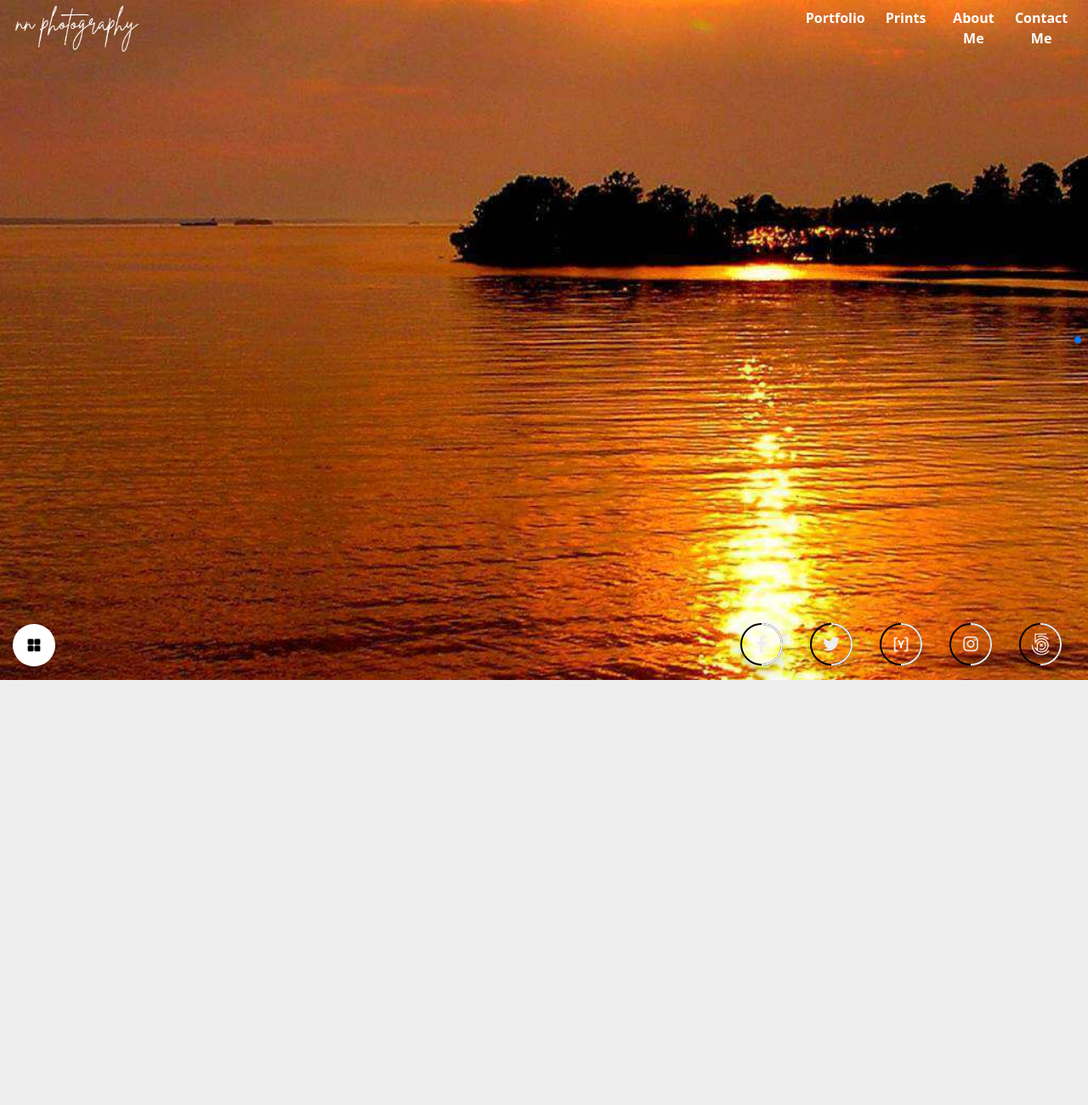
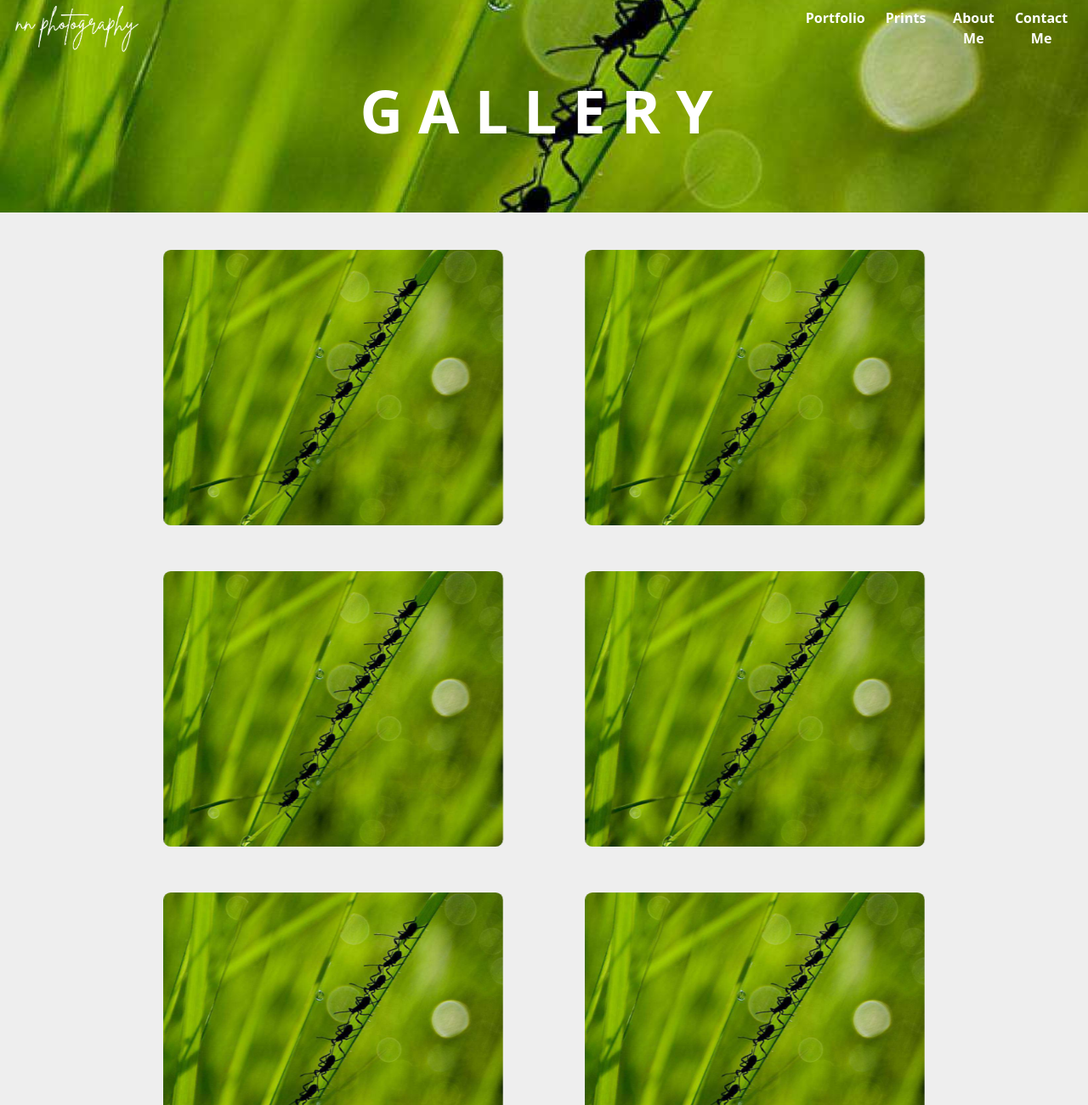
Before and after one commit to nagpalnitesh/nnphotography, a React (Create React App) app: page /gallery in a window 1280 px wide. Shown: the top 1300 px of the page at 85% size. Before the commit the page ends 800 px from the top, so only its background shows below. Built offline with nearby package versions, Linux system fonts and the light colour scheme.

Commit message:
latest commit

```diff
--- a/src/Routers.jsx
+++ b/src/Routers.jsx
@@ -1,7 +1,8 @@
 import React from "react";
 import { BrowserRouter, Route, Routes } from "react-router-dom";
-import Navbar from "./components/Navbar";
+// import Navbar from "./components/Navbar";
 import Home from "./screens/Home";
+import Gallery from "./screens/Gallery";
 
 const Routers = () => {
   return (
@@ -9,8 +10,19 @@ const Routers = () => {
       <div>
         <div className="wrapper">
           <div className="content">
-            <div>{/* Routes */}</div>
-            <Home />
+            <div>
+              {/* Routes */}
+              <Routes>
+                {/* Home */}
+                <Route exact path="/" element={<Home />} />
+                {/* Gallery */}
+                <Route exact path="/gallery" element={<Gallery />} />
+                {/* About Me */}
+                <Route exact path="/about-me" element={<Home />} />
+                {/* Contact Me */}
+                <Route exact path="/contact-me" element={<Home />} />
+              </Routes>
+            </div>
           </div>
           {/* <div className="footer">
             <h1>Footer</h1>
--- a/src/components/Footer.jsx
+++ b/src/components/Footer.jsx
@@ -0,0 +1,11 @@
+import React from "react";
+
+const Footer = () => {
+  return (
+    <div className="footer">
+      <h1>Footer</h1>
+    </div>
+  );
+};
+
+export default Footer;
--- /dev/null
+++ b/src/components/PageHeader.jsx
@@ -0,0 +1,22 @@
+import React from "react";
+
+const PageHeader = ({ pageName, headerImg }) => {
+  //   console.log(pageName, headerStyle);
+  return (
+    <>
+      <div className="gallery-header">
+        <div
+          className="gallery-header-img"
+          style={{
+            backgroundImage: `url(${headerImg})`,
+          }}
+        >
+          {/* <img src={HeaderImg} alt="" /> */}
+          <h1 className="gallery-header-text">{pageName}</h1>
+        </div>
+      </div>
+    </>
+  );
+};
+
+export default PageHeader;
--- a/src/index.css
+++ b/src/index.css
@@ -539,3 +539,92 @@ body {
 .w-condition-invisible {
   display: none !important;
 }
+
+/* Gallery */
+.gallery {
+  position: relative;
+}
+
+.gallery-header {
+  position: absolute;
+  top: 0;
+  bottom: 0;
+  left: 0;
+  right: 0;
+}
+
+.gallery-header-img {
+  width: 100%;
+  height: 250px;
+  background-repeat: no-repeat;
+  background-size: cover;
+  background-position: 0px, 0px, 50%, 50%;
+}
+
+.gallery-header-text {
+  /* margin-top: 16px;
+  margin-bottom: 16px; */
+  font-size: 70px;
+  line-height: 80px;
+  font-weight: 700;
+  text-transform: uppercase;
+  letter-spacing: 18px;
+  position: relative;
+  z-index: 1;
+  text-align: center;
+  /* max-width: 970px; */
+  width: 100%;
+  height: 100%;
+  padding: 90px 0 0 0;
+  color: white;
+}
+
+.gallery-section-text {
+  margin: 10% 0 0 0;
+  /* background-color: red; */
+  text-align: center;
+}
+
+.gallery-section {
+  /* background-color: red; */
+  /* margin-top: 10px; */
+  display: flex;
+  /* margin-bottom: 20px; */
+  flex-wrap: wrap;
+  padding: 1em;
+  width: 80%;
+  margin: auto;
+}
+
+.gallery-list-item {
+  display: flex;
+  width: 400px;
+  padding: 15px 10px;
+  -webkit-box-flex: 0;
+  flex: 0 auto;
+  margin: 1.5em auto;
+  /* background-color: rebeccapurple; */
+  border-radius: 0.5em;
+}
+
+.gallery-card {
+  width: 400px;
+  box-shadow: 0 1px 2px 0 rgba(0, 0, 0, 0.12);
+  /* opacity: 0.2; */
+  margin: auto;
+}
+
+.gallery-card-img {
+  height: 300px;
+  width: 370px;
+  background-position: 50%, 50%;
+  background-size: cover;
+  background-repeat: no-repeat;
+  border-radius: 0.5em;
+  margin: auto;
+}
+
+.call-to-action {
+  background-color: goldenrod;
+  margin: 10px 0;
+}
--- a/src/screens/Gallery.jsx
+++ b/src/screens/Gallery.jsx
@@ -0,0 +1,147 @@
+import React from "react";
+import Navbar from "../components/Navbar";
+
+import HeaderImg from "../assets/images/nature-1.jpg";
+import PageHeader from "../components/PageHeader";
+import Footer from "../components/Footer";
+
+const Gallery = () => {
+  return (
+    <div className="gallery">
+      <Navbar />
+      {/* TODO: parallax background with overlay */}
+      <div className="gallery-page-header">
+        <PageHeader
+          pageName={"Gallery"}
+          // headerStyle={"gallery-header-img"}
+          headerImg={HeaderImg}
+        />
+      </div>
+      {/* <div className="gallery-header">
+        <div className="gallery-header-img">
+          <h1 className="gallery-header-text">Gallery</h1>
+        </div>
+      </div> */}
+      {/* Gallery-Tagline */}
+      <div className="gallery-section-text">
+        <h1>Hello WOrld</h1>
+      </div>
+      {/* Gallery Section */}
+      <div className="gallery-section">
+        {/* Gallery Cards */}
+        <div className="gallery-list-item">
+          <a href="/" className="gallery-card w-inline-block">
+            <div className="card-img-container">
+              {/* <img src={HeaderImg} alt="" className="img-hover-icon" /> */}
+              <div
+                style={{
+                  backgroundImage: `url(${HeaderImg})`,
+                  transformStyle: "preserve-3d",
+                  opacity: "1",
+                  transform:
+                    "translate3d(0px, 0px, 0px) scale3d(1.08, 1.08, 1) rotateX(0deg) rotateY(0deg) rotateZ(0deg) skew(0deg, 0deg)",
+                }}
+                className="gallery-card-img"
+              ></div>
+            </div>
+          </a>
+        </div>
+        <div className="gallery-list-item">
+          <a href="/" className="gallery-card w-inline-block">
+            <div className="card-img-container">
+              {/* <img src={HeaderImg} alt="" className="img-hover-icon" /> */}
+              <div
+                style={{
+                  backgroundImage: `url(${HeaderImg})`,
+                  transformStyle: "preserve-3d",
+                  opacity: "1",
+                  transform:
+                    "translate3d(0px, 0px, 0px) scale3d(1.08, 1.08, 1) rotateX(0deg) rotateY(0deg) rotateZ(0deg) skew(0deg, 0deg)",
+                }}
+                className="gallery-card-img"
+              ></div>
+            </div>
+          </a>
+        </div>
+        <div className="gallery-list-item">
+          <a href="/" className="gallery-card w-inline-block">
+            <div className="card-img-container">
+              {/* <img src={HeaderImg} alt="" className="img-hover-icon" /> */}
+              <div
+                style={{
+                  backgroundImage: `url(${HeaderImg})`,
+                  transformStyle: "preserve-3d",
+                  opacity: "1",
+                  transform:
+                    "translate3d(0px, 0px, 0px) scale3d(1.08, 1.08, 1) rotateX(0deg) rotateY(0deg) rotateZ(0deg) skew(0deg, 0deg)",
+                }}
+                className="gallery-card-img"
+              ></div>
+            </div>
+          </a>
+        </div>
+        <div className="gallery-list-item">
+          <a href="/" className="gallery-card w-inline-block">
+            <div className="card-img-container">
+              {/* <img src={HeaderImg} alt="" className="img-hover-icon" /> */}
+              <div
+                style={{
+                  backgroundImage: `url(${HeaderImg})`,
+                  transformStyle: "preserve-3d",
+                  opacity: "1",
+                  transform:
+                    "translate3d(0px, 0px, 0px) scale3d(1.08, 1.08, 1) rotateX(0deg) rotateY(0deg) rotateZ(0deg) skew(0deg, 0deg)",
+                }}
+                className="gallery-card-img"
+              ></div>
+            </div>
+          </a>
+        </div>
+        <div className="gallery-list-item">
+          <a href="/" className="gallery-card w-inline-block">
+            <div className="card-img-container">
+              {/* <img src={HeaderImg} alt="" className="img-hover-icon" /> */}
+              <div
+                style={{
+                  backgroundImage: `url(${HeaderImg})`,
+                  transformStyle: "preserve-3d",
+                  opacity: "1",
+                  transform:
+                    "translate3d(0px, 0px, 0px) scale3d(1.08, 1.08, 1) rotateX(0deg) rotateY(0deg) rotateZ(0deg) skew(0deg, 0deg)",
+                }}
+                className="gallery-card-img"
+              ></div>
+            </div>
+          </a>
+        </div>
+        <div className="gallery-list-item">
+          <a href="/" className="gallery-card w-inline-block">
+            <div className="card-img-container">
+              {/* <img src={HeaderImg} alt="" className="img-hover-icon" /> */}
+              <div
+                style={{
+                  backgroundImage: `url(${HeaderImg})`,
+                  transformStyle: "preserve-3d",
+                  opacity: "1",
+                  transform:
+                    "translate3d(0px, 0px, 0px) scale3d(1.08, 1.08, 1) rotateX(0deg) rotateY(0deg) rotateZ(0deg) skew(0deg, 0deg)",
+                }}
+                className="gallery-card-img"
+              ></div>
+            </div>
+          </a>
+        </div>
+      </div>
+      {/* CTA */}
+      <div className="call-to-action">
+        <h1>Hello Contact Me</h1>
+      </div>
+      {/* FOOTER */}
+      <div className="footer-section">
+        <Footer />
+      </div>
+    </div>
+  );
+};
+
+export default Gallery;
--- a/src/screens/Home.jsx
+++ b/src/screens/Home.jsx
@@ -56,7 +56,7 @@ const Home = () => {
       {/* footer Buttons */}
       <div className="home-footer">
         <div className="circle-border">
-          <a href="/">
+          <a href="/gallery">
             <div className="circle-border-img">
               <img src={GridIcon} alt="view gallery" className="gallery-grid" />
               <div className="gallery-text">View Gallery</div>
```
